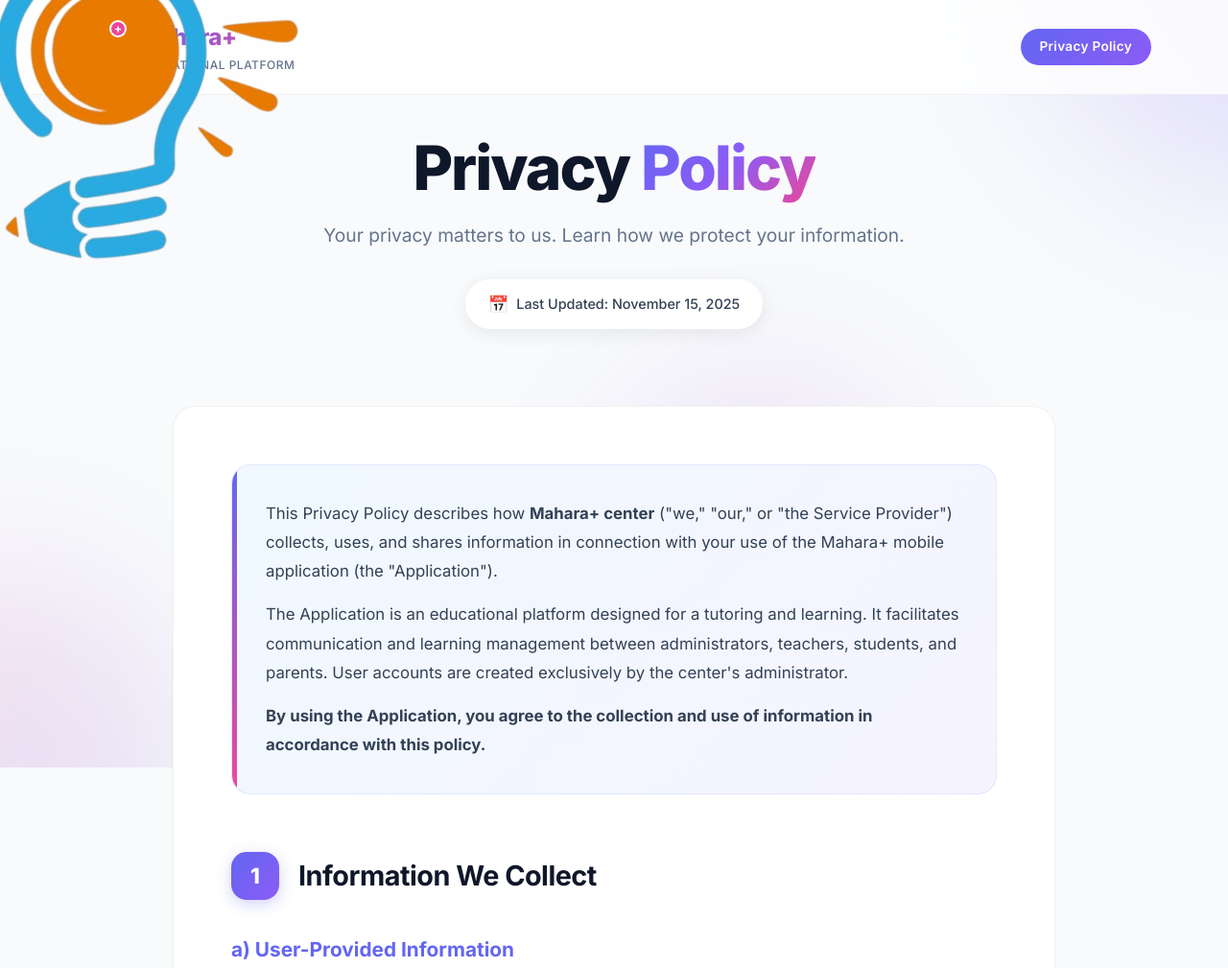
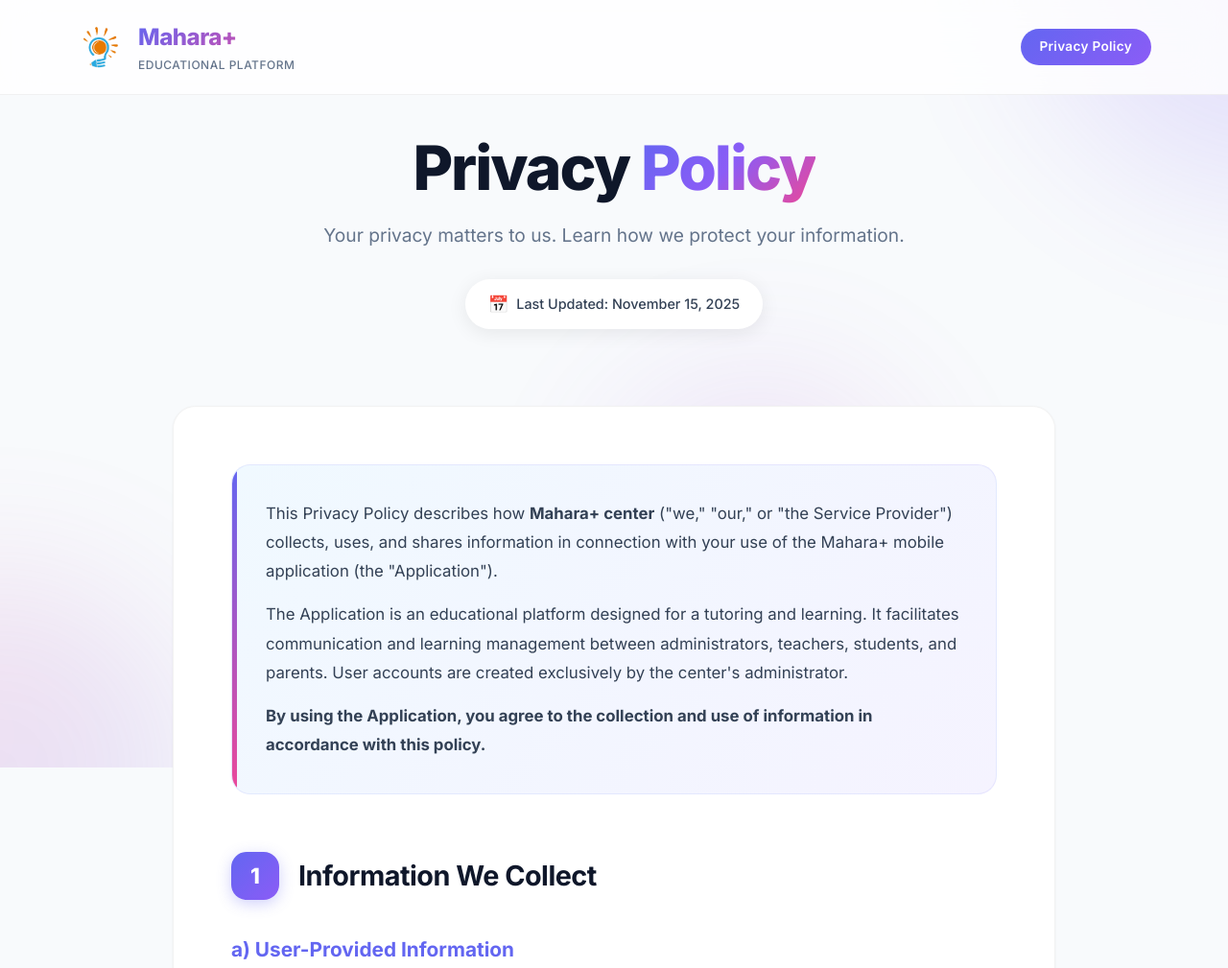
Before and after one commit to maharaplus/privacy-policy, a plain HTML site: page index.html in a window 1280 px wide. Shown: the top 1009 px of the page at 96% size. Drawn offline with Linux system fonts and the light colour scheme.

Commit message:
Update index.html
Signed-off-by: maharaplus <essaidisalim362@gmail.com>

```diff
--- a/index.html
+++ b/index.html
@@ -111,40 +111,10 @@
             gap: 16px;
         }
 
-        .logo-icon {
-            width: 48px;
+        .logo-image {
             height: 48px;
-            background: linear-gradient(135deg, var(--primary), var(--secondary));
-            border-radius: 14px;
-            display: flex;
-            align-items: center;
-            justify-content: center;
-            position: relative;
-            box-shadow: 0 4px 20px rgba(99, 102, 241, 0.3);
-        }
-
-        .logo-icon::before {
-            content: 'M';
-            font-size: 24px;
-            font-weight: 800;
-            color: white;
-        }
-
-        .logo-plus {
-            position: absolute;
-            top: -4px;
-            right: -4px;
-            width: 18px;
-            height: 18px;
-            background: var(--accent);
-            border-radius: 50%;
-            display: flex;
-            align-items: center;
-            justify-content: center;
-            font-size: 12px;
-            color: white;
-            font-weight: 700;
-            border: 2px solid white;
+            width: auto;
+            display: block;
         }
 
         .brand-text {
@@ -373,7 +343,7 @@
         }
 
         .highlight-box::before {
-            content: '⚠️';
+            content: '';
             position: absolute;
             top: 25px;
             right: 25px;
@@ -575,10 +545,7 @@
     <nav class="navbar">
         <div class="nav-container">
             <div class="logo-container">
-                <div class="logo-icon">
-                    <img src="logo-mahara.png" alt="Mahara+">
-                    <div class="logo-plus">+</div>
-                </div>
+                <img src="logo-mahara.png" alt="Mahara+" class="logo-image">
                 <div class="brand-text">
                     <div class="brand-name">Mahara+</div>
                     <div class="brand-subtitle">Educational Platform</div>
```
